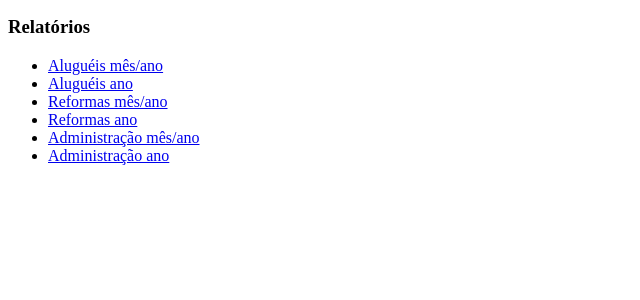
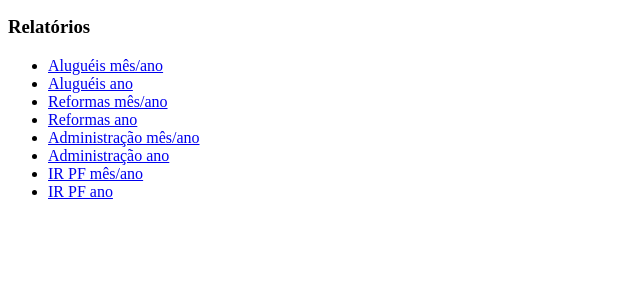
Before and after one commit to felipe-basina/imovelnanuvem, a Django app: page / in a window 1280 px wide. Shown: the part 221-521 px from the top of the page, without its empty margins (0-640 px from the left). Run offline with Django 4.2, Linux system fonts and the light colour scheme; the visitor is signed in with stand-in values (Sample User, id 1).

Commit message:
Adicionado links para relatorio de total a ser considerado para pagamento de IR PF.

```diff
--- a/innapp/templates/innapp/inicio.html
+++ b/innapp/templates/innapp/inicio.html
@@ -18,6 +18,8 @@
         <li><a href="/rel/reforma/lista/ano">Reformas ano</a></li>
         <li><a href="/rel/administracao/lista/mes">Administração mês/ano</a></li>
         <li><a href="/rel/administracao/lista/ano">Administração ano</a></li>
+        <li><a href="/rel/irpf/lista/mes">IR PF mês/ano</a></li>
+        <li><a href="/rel/irpf/lista/ano">IR PF ano</a></li>
     </ul>
 
 {% endblock %}
```
